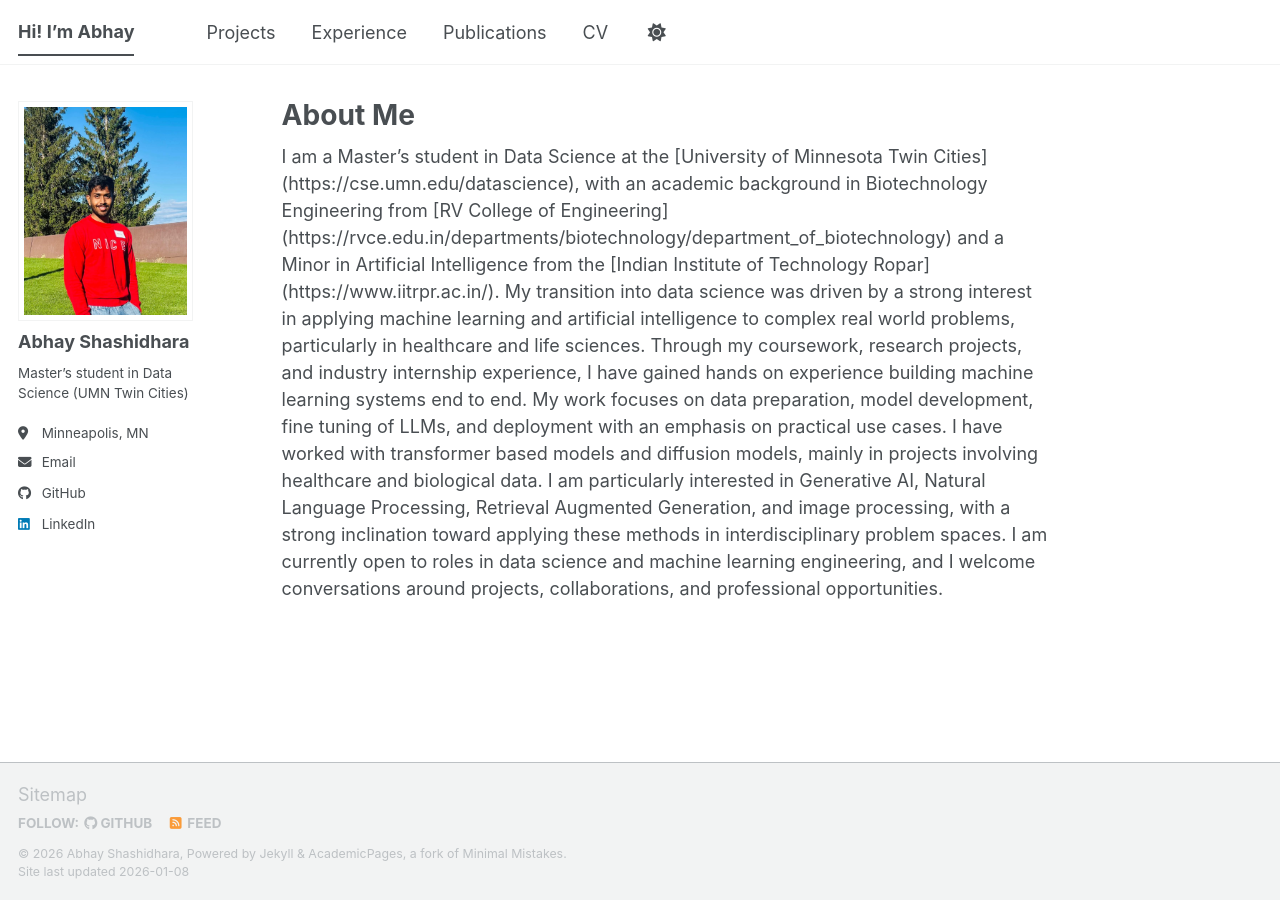
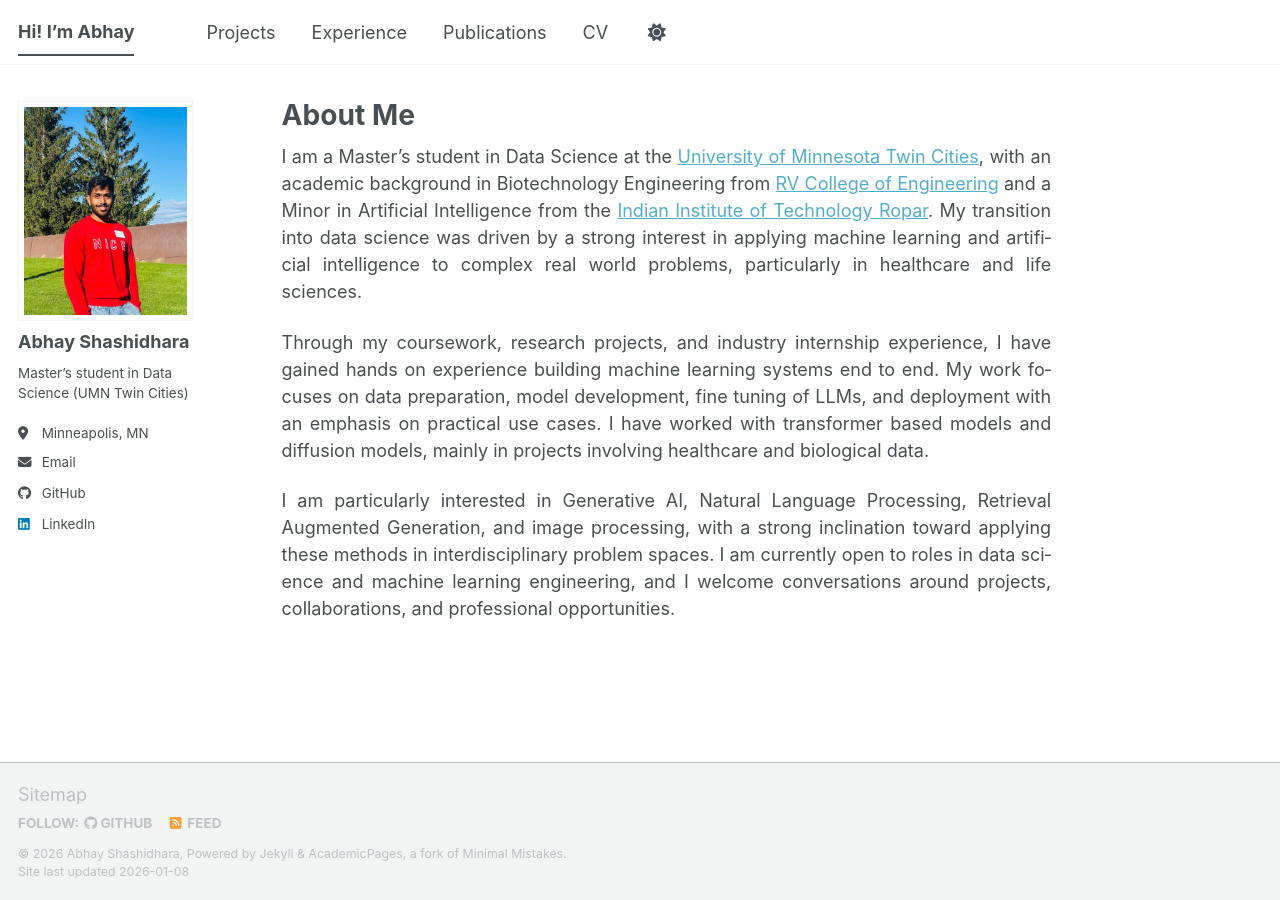
Before and after one commit to abhayshashidhara/AbhayShashidhara.github.io, a Jekyll site: the page built from _pages/about.md, in a window 1280 px wide. Built offline with Jekyll 4.4.1, drawn with Linux system fonts in a browser that asks for light colours; a script bundle is joined from its source files by our own code; library files that are not in the unit come from our copies.

Commit message:
Update about.md

```diff
--- a/_pages/about.md
+++ b/_pages/about.md
@@ -2,9 +2,10 @@
 layout: single
 title: "About Me"
 permalink: /
-classes: about-page
 ---
-<div class="about-justify">
+
+<div class="about-justify" markdown="1">
+
 I am a Master’s student in Data Science at the [University of Minnesota Twin Cities](https://cse.umn.edu/datascience), with an academic background in Biotechnology Engineering from [RV College of Engineering](https://rvce.edu.in/departments/biotechnology/department_of_biotechnology) and a Minor in Artificial Intelligence from the [Indian Institute of Technology Ropar](https://www.iitrpr.ac.in/). My transition into data science was driven by a strong interest in applying machine learning and artificial intelligence to complex real world problems, particularly in healthcare and life sciences.
 
 Through my coursework, research projects, and industry internship experience, I have gained hands on experience building machine learning systems end to end. My work focuses on data preparation, model development, fine tuning of LLMs, and deployment with an emphasis on practical use cases. I have worked with transformer based models and diffusion models, mainly in projects involving healthcare and biological data.
```
